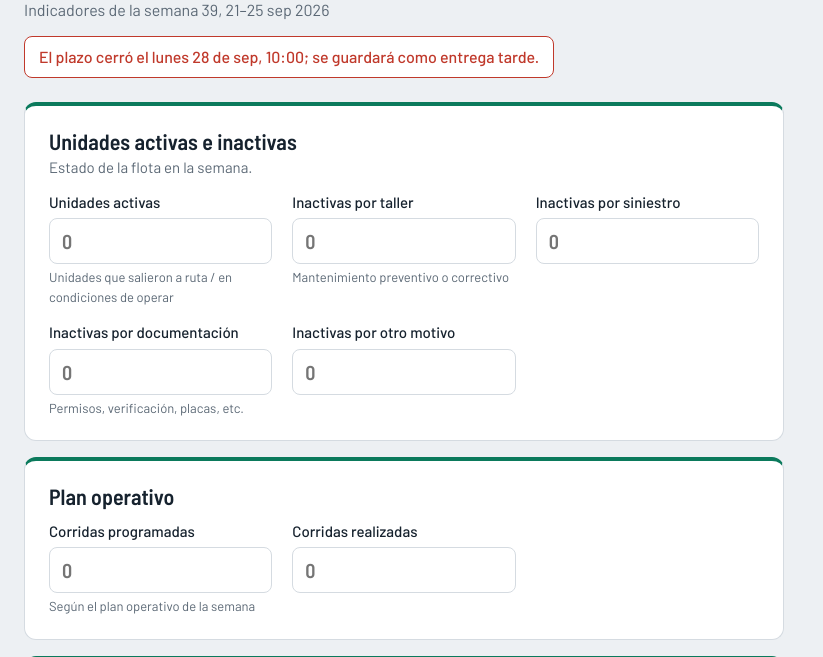
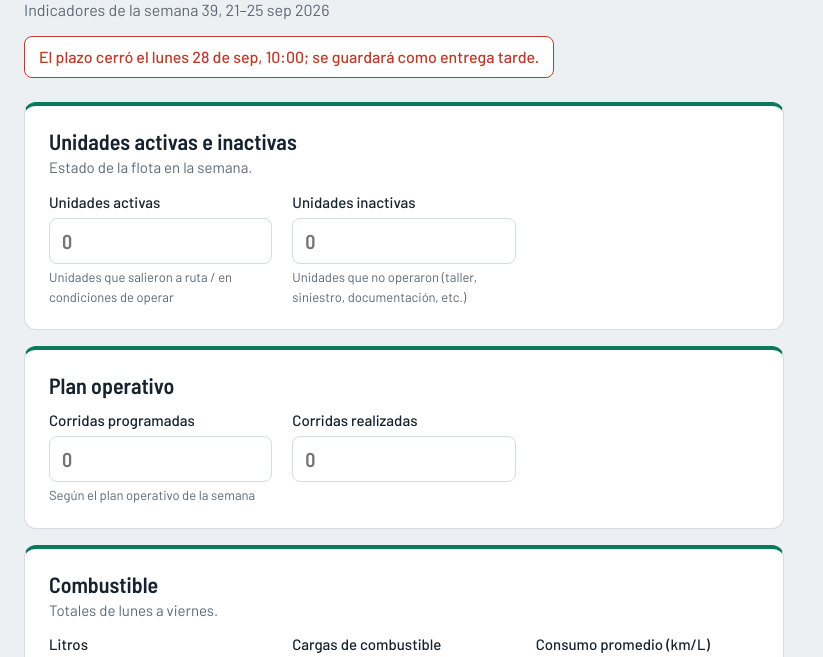
Before and after one commit to nahum0027/indicadores, a Django app: page /capturar/operaciones/ in a window 1280 px wide. Shown: the part 180-837 px from the top of the page, without its empty margins (0-823 px from the left). Run offline with Django 5.2, Linux system fonts and the light colour scheme; the visitor is signed in with stand-in values (Sample User, id 1); data that the repository does not hold is empty.

```diff
--- a/core/forms.py
+++ b/core/forms.py
@@ -25,7 +25,7 @@ class ReporteForm(forms.ModelForm):
 class OperacionesForm(ReporteForm):
     secciones = [
         ("Unidades activas e inactivas", "Estado de la flota en la semana.",
-         ["unidades_disponibles", "inhab_taller", "inhab_siniestro", "inhab_documentacion", "inhab_otro"]),
+         ["unidades_disponibles", "unidades_inactivas"]),
         ("Plan operativo", "", ["corridas_programadas", "corridas_realizadas"]),
         ("Combustible", "Totales de lunes a viernes.", ["litros", "cargas", "consumo_promedio"]),
         ("Call Center", "", ["cc_recibidas", "cc_atendidas", "cc_quejas"]),
--- a/core/management/commands/datos_demo.py
+++ b/core/management/commands/datos_demo.py
@@ -30,8 +30,7 @@ class Command(BaseCommand):
             prog = r.randint(5200, 5400)
             litros = r.randint(40000, 45000)
             op, _ = ReporteOperaciones.objects.update_or_create(semana=s, defaults=dict(
-                unidades_disponibles=disp, inhab_taller=inhab[0], inhab_siniestro=inhab[1],
-                inhab_documentacion=inhab[2], inhab_otro=inhab[3],
+                unidades_disponibles=disp, unidades_inactivas=sum(inhab),
                 corridas_programadas=prog, corridas_realizadas=int(prog * r.uniform(.9, .99)),
                 litros=litros, cargas=r.randint(820, 880), consumo_promedio=round(r.uniform(2.6, 3.0), 2),
                 cc_recibidas=(rec := r.randint(380, 470)), cc_atendidas=int(rec * r.uniform(.86, .97)), cc_quejas=r.randint(8, 30),
--- a/core/models.py
+++ b/core/models.py
@@ -31,10 +31,7 @@ class ReporteBase(models.Model):
 
 class ReporteOperaciones(ReporteBase):
     unidades_disponibles = entero("Unidades activas", "Unidades que salieron a ruta / en condiciones de operar")
-    inhab_taller = entero("Inactivas por taller", "Mantenimiento preventivo o correctivo")
-    inhab_siniestro = entero("Inactivas por siniestro")
-    inhab_documentacion = entero("Inactivas por documentación", "Permisos, verificación, placas, etc.")
-    inhab_otro = entero("Inactivas por otro motivo")
+    unidades_inactivas = entero("Unidades inactivas", "Unidades que no operaron (taller, siniestro, documentación, etc.)")
     corridas_programadas = entero("Corridas programadas", "Según el plan operativo de la semana")
     corridas_realizadas = entero("Corridas realizadas")
     litros = models.DecimalField("Litros", max_digits=12, decimal_places=2, default=0)
@@ -51,7 +48,7 @@ class ReporteOperaciones(ReporteBase):
 
     @property
     def inhabilitadas(self):
-        return self.inhab_taller + self.inhab_siniestro + self.inhab_documentacion + self.inhab_otro
+        return self.unidades_inactivas
 
     @property
     def flota_total(self):
--- a/core/templates/core/dashboard.html
+++ b/core/templates/core/dashboard.html
@@ -102,8 +102,7 @@
   <div class="graficas">
     <div class="g"><h3>Flota activa y cumplimiento del plan</h3><p>Porcentaje, últimas 12 semanas</p><div class="lienzo"><canvas id="op-pct"></canvas></div></div>
     <div class="g"><h3>Unidades activas e inactivas</h3><p>Últimas 12 semanas</p><div class="lienzo"><canvas id="op-unidades"></canvas></div></div>
-    <div class="g"><h3>Motivos de inactividad</h3><p>Semana seleccionada</p><div class="lienzo"><canvas id="op-motivos"></canvas></div></div>
-    <div class="g"><h3>Combustible</h3><p>Litros por semana y consumo promedio km/L</p><div class="lienzo"><canvas id="op-combustible"></canvas></div></div>
+    <div class="g ancha"><h3>Combustible</h3><p>Litros por semana y consumo promedio km/L</p><div class="lienzo"><canvas id="op-combustible"></canvas></div></div>
     <div class="g ancha"><h3>Unidades por ruta</h3><p>Semana seleccionada</p><div class="lienzo"><canvas id="op-rutas"></canvas></div></div>
     <div class="g ancha"><h3>Call Center</h3><p>Llamadas recibidas, atendidas y quejas, últimas 12 semanas</p><div class="lienzo"><canvas id="op-cc"></canvas></div></div>
   </div>
@@ -187,7 +186,6 @@ const constructores = {
     barras("op-unidades", L, [{label: "Activas", data: o.disponibles, backgroundColor: C.ops, stack: "u"},
                               {label: "Inactivas", data: o.inhabilitadas, backgroundColor: C.rojo, stack: "u"}],
            {scales: {x: {stacked: true}, y: {stacked: true, beginAtZero: true}}});
-    dona("op-motivos", ["Taller", "Siniestro", "Documentación", "Otro"], o.inhab_motivos, [C.ops, C.rojo, C.jurClaro, C.gris]);
     new Chart(document.getElementById("op-combustible"), {data: {labels: L, datasets: [
       {type: "bar", order: 1, label: "Litros", data: o.litros, backgroundColor: C.opsClaro, yAxisID: "y"},
       {type: "line", order: 0, label: "Consumo promedio km/L", data: o.consumo, borderColor: C.ops, backgroundColor: C.ops, borderWidth: 2.5, yAxisID: "y2"}]},
--- a/core/views.py
+++ b/core/views.py
@@ -208,7 +208,6 @@ def dashboard(request):
             "cc_recibidas": _serie(op_s, "cc_recibidas"),
             "cc_atendidas": _serie(op_s, "cc_atendidas"),
             "cc_quejas": _serie(op_s, "cc_quejas"),
-            "inhab_motivos": _actual(op, ["inhab_taller", "inhab_siniestro", "inhab_documentacion", "inhab_otro"]),
             "rutas": {"labels": [r.ruta for r in op.rutas.all()], "data": [r.unidades for r in op.rutas.all()]} if op else None,
         },
         "adm": {
```
Also changed, not shown: core/migrations/0003_unidades_inactivas.py (added).
